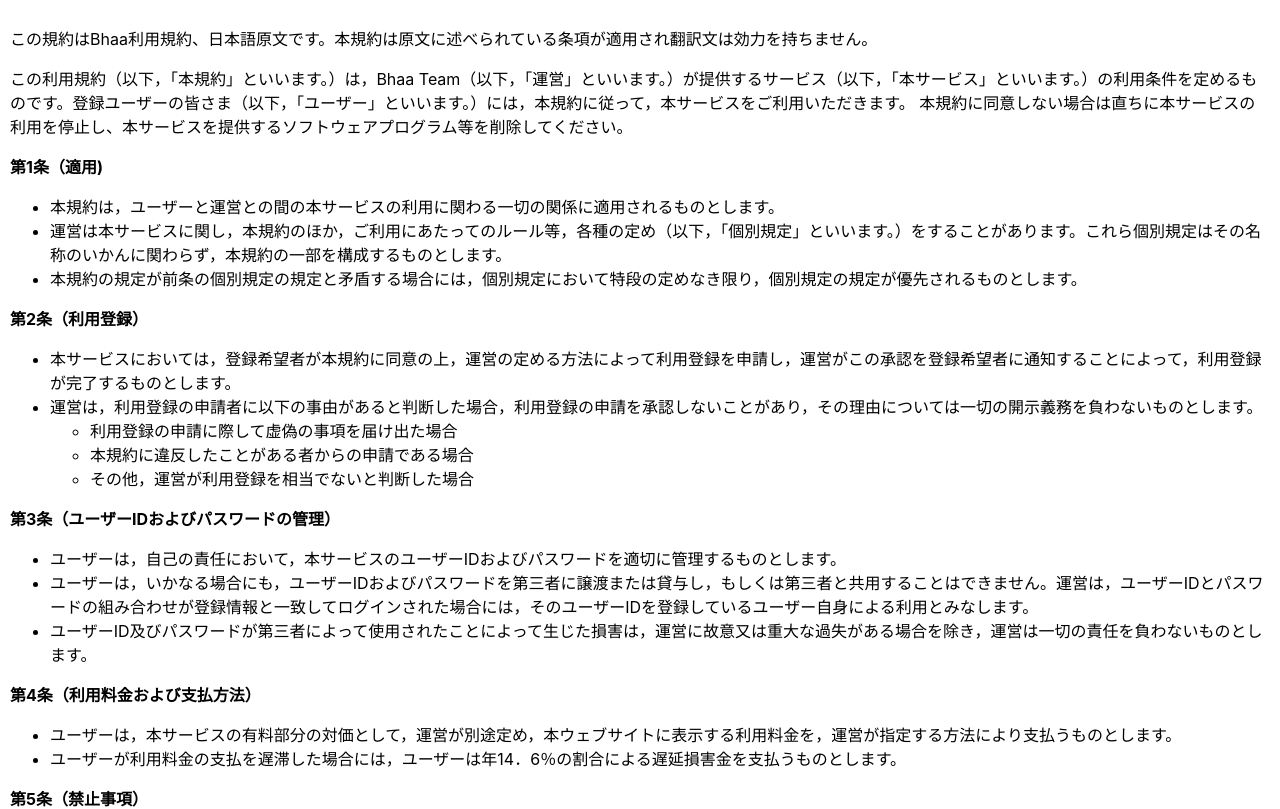
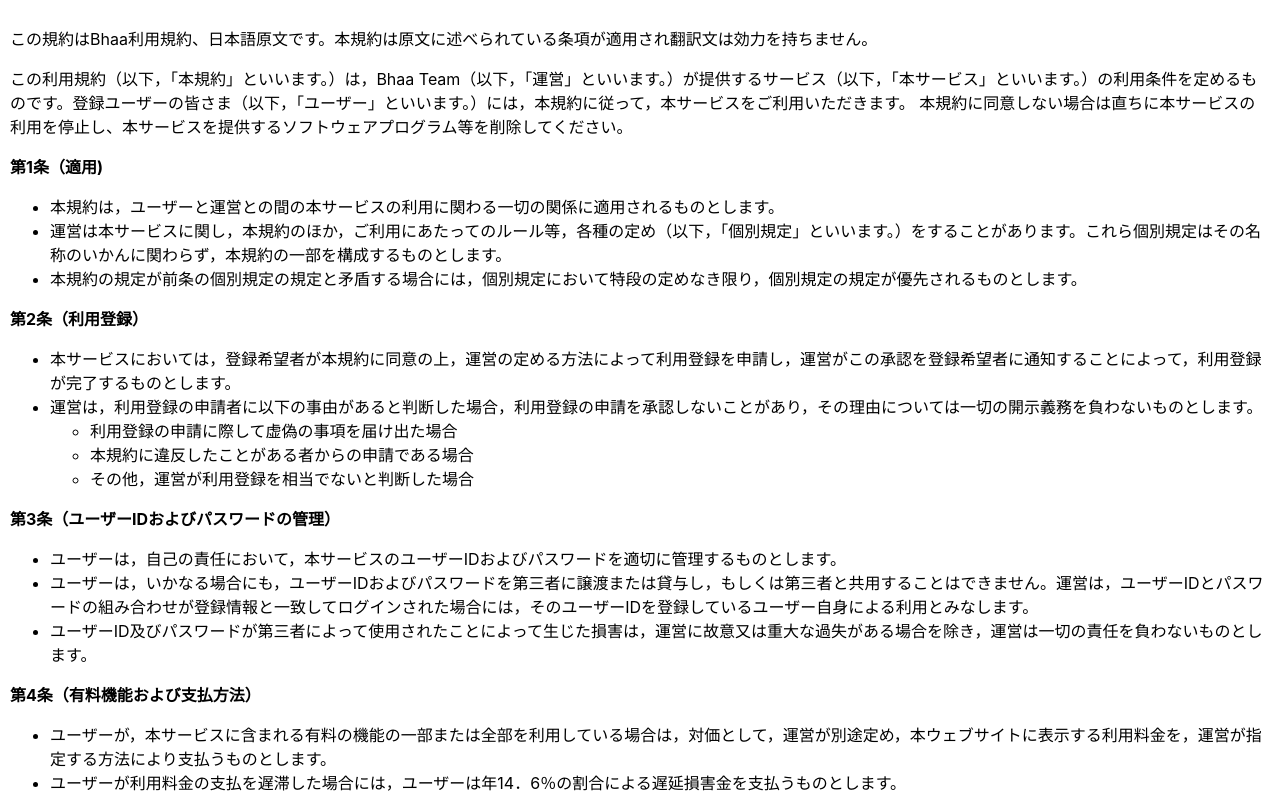
Before and after one commit to shotastage/bhaa.document.terms, a React (Create React App) app: page /terms in a window 1280 px wide. Shown: the top 809 px of the page. Built offline with nearby package versions, Linux system fonts and the light colour scheme.

Commit message:
change terms

```diff
--- a/src/docs/Terms.ts
+++ b/src/docs/Terms.ts
@@ -26,9 +26,9 @@
 - ユーザーは，いかなる場合にも，ユーザーIDおよびパスワードを第三者に譲渡または貸与し，もしくは第三者と共用することはできません。運営は，ユーザーIDとパスワードの組み合わせが登録情報と一致してログインされた場合には，そのユーザーIDを登録しているユーザー自身による利用とみなします。
 - ユーザーID及びパスワードが第三者によって使用されたことによって生じた損害は，運営に故意又は重大な過失がある場合を除き，運営は一切の責任を負わないものとします。
 
-## 第4条（利用料金および支払方法）
+## 第4条（有料機能および支払方法）
 
-- ユーザーは，本サービスの有料部分の対価として，運営が別途定め，本ウェブサイトに表示する利用料金を，運営が指定する方法により支払うものとします。
+- ユーザーが，本サービスに含まれる有料の機能の一部または全部を利用している場合は，対価として，運営が別途定め，本ウェブサイトに表示する利用料金を，運営が指定する方法により支払うものとします。
 - ユーザーが利用料金の支払を遅滞した場合には，ユーザーは年14．6％の割合による遅延損害金を支払うものとします。
 
 ## 第5条（禁止事項）
```
